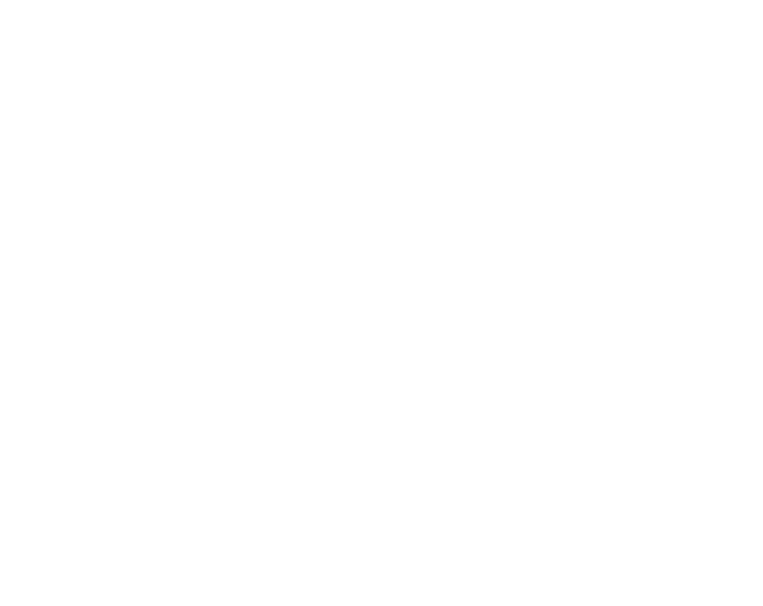
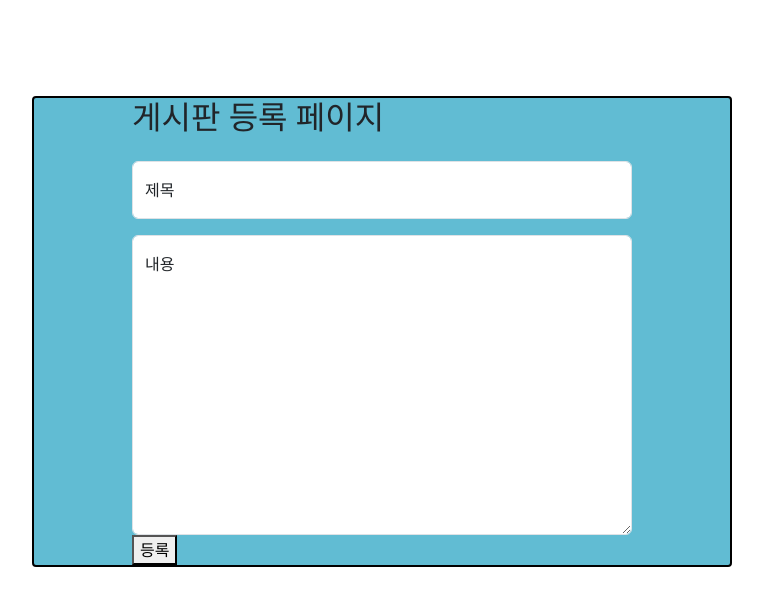
Before and after one commit to Mabinum/HomeConnect, a React (Create React App) app: page /health in a window 1280 px wide. Before the commit this address had no page. Shown: the top 606 px of the page, without its empty margins (258-1021 px from the left). Built offline with nearby package versions, Linux system fonts and the light colour scheme.

Commit message:
게시판 등록 데이터 추출

```diff
--- a/src/App.js
+++ b/src/App.js
@@ -5,6 +5,7 @@
 import Login from './pages/Login';
 import { createGlobalStyle } from 'styled-components';
 import 'bootstrap/dist/css/bootstrap.css';
+import Health from './features/health/Health';
 
 const GlobalStyle = createGlobalStyle`
 
@@ -29,6 +30,7 @@
         <Routes>
           <Route path='/' element={<Main/>}/>
           <Route path='login' element={<Login/>}/>
+          <Route path='health' element={<Health/>}/>
         </Routes>
       </BrowserRouter>
     </>
--- a/src/features/Health.jsx
+++ b/src/features/health/Health.jsx
@@ -32,9 +32,14 @@
     setInputValue(e.target.value);
   }
 
+  const hadleSubmit = (e) => {
+    e.preventDefault();
+    alert(`${titleValue},${inputValue}`);
+  }
+
   return (
     <Wrapper>
-      <from>
+      <form onSubmit={hadleSubmit}>
         <h2>게시판 등록 페이지</h2>
         <FloatingLabel
           controlId="floatingTextarea"
@@ -42,7 +47,7 @@
           className="mb-3"
         >
           <Form.Control
-            as="textarea" placeholder="Leave a comment here"
+            as="input" placeholder="Leave a comment here"
             onChange={handleTitle}
             value={titleValue}
           />
@@ -53,10 +58,13 @@
             placeholder="Leave a comment here"
             style={{ height: '300px', width: '500px' }}
             onChange={handleInput}
+            value={inputValue}
           />
         </FloatingLabel>
-        <button type="submit">등록</button>
-      </from>
+        <div>
+          <button type="submit" >등록</button>
+        </div>
+      </form>
     </Wrapper>
   );
 };
```
Also changed, not shown: src/features/board/boardSlice.js (added, +10 -0 lines), src/features/health/HealthList.jsx (renamed from src/features/HealthList.jsx), src/features/health/Sidebar.jsx (renamed from src/features/Sidebar.jsx), 1 other file (tests, documents, lock files or other folders).
